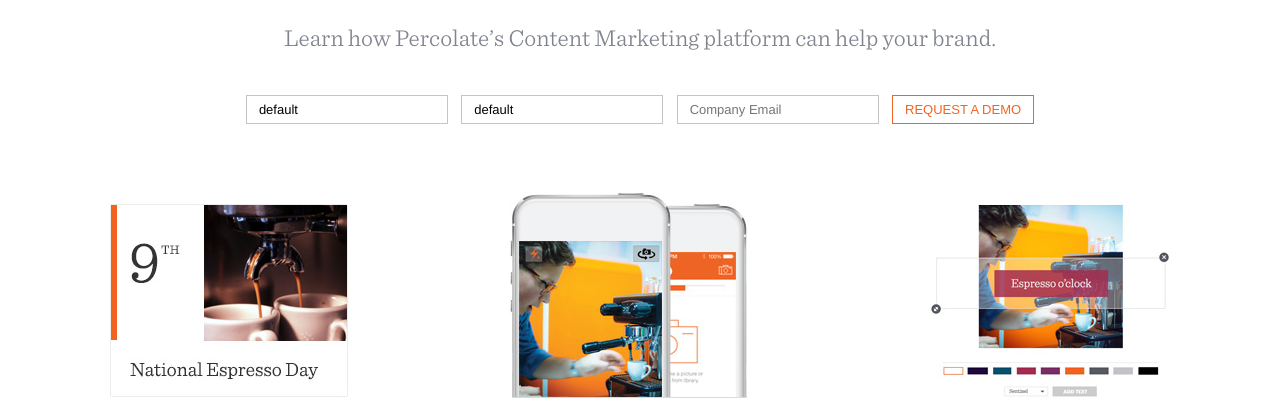
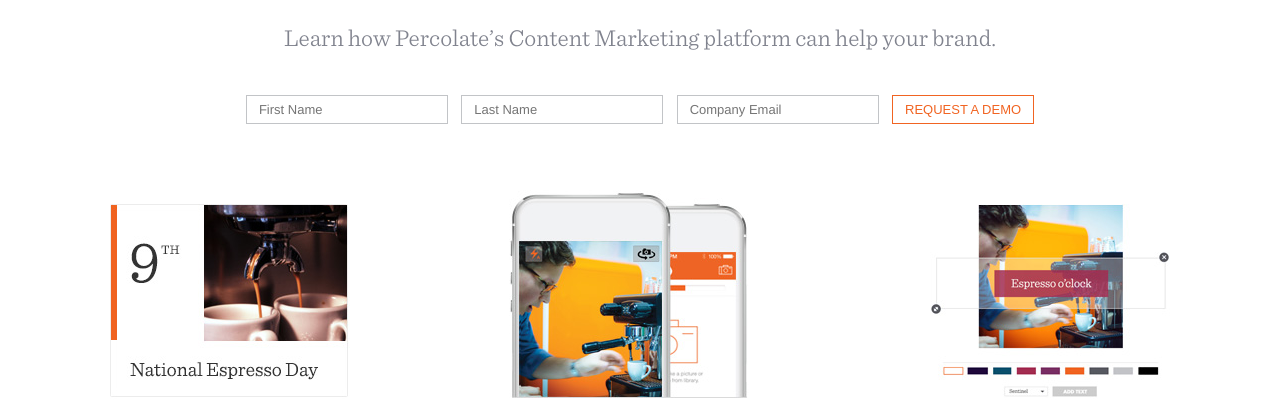
Before and after one commit to hlmurray/percolate-app, a PHP site: page / in a window 1280 px wide. Shown: the part 2340-2742 px from the top of the page. Run offline with PHP 8.4, Linux system fonts and the light colour scheme; data that the repository does not hold is empty; some web fonts are replaced.

Commit message:
fix(app.js): remove default values

```diff
--- a/index.php
+++ b/index.php
@@ -110,8 +110,7 @@
 						<h3>See Percolate in Action</h3>
 					</header>
 					<p>Learn how Percolate’s Content Marketing platform can help your brand.</p>
-					<?php include 'php/send.php';
-					?>
+					<?php include 'php/send.php'; ?>
 					<div ng-app="myApp">
 						<form method="post" action="" ng-controller="FormCtrl as form">
 							<input type="text"  name="firstname" ng-model="form.firstname" placeholder="First Name" required>
--- a/js/app.js
+++ b/js/app.js
@@ -3,7 +3,7 @@ var app = angular.module('myApp', []);
 app.controller('FormCtrl', FormCtrl);
 
 function FormCtrl(){
-    this.firstname = "default";
-    this.lastname = "default";
-    this.emailaddress = "default";
+    this.firstname = "";
+    this.lastname = "";
+    this.emailaddress = "";
 }
```
